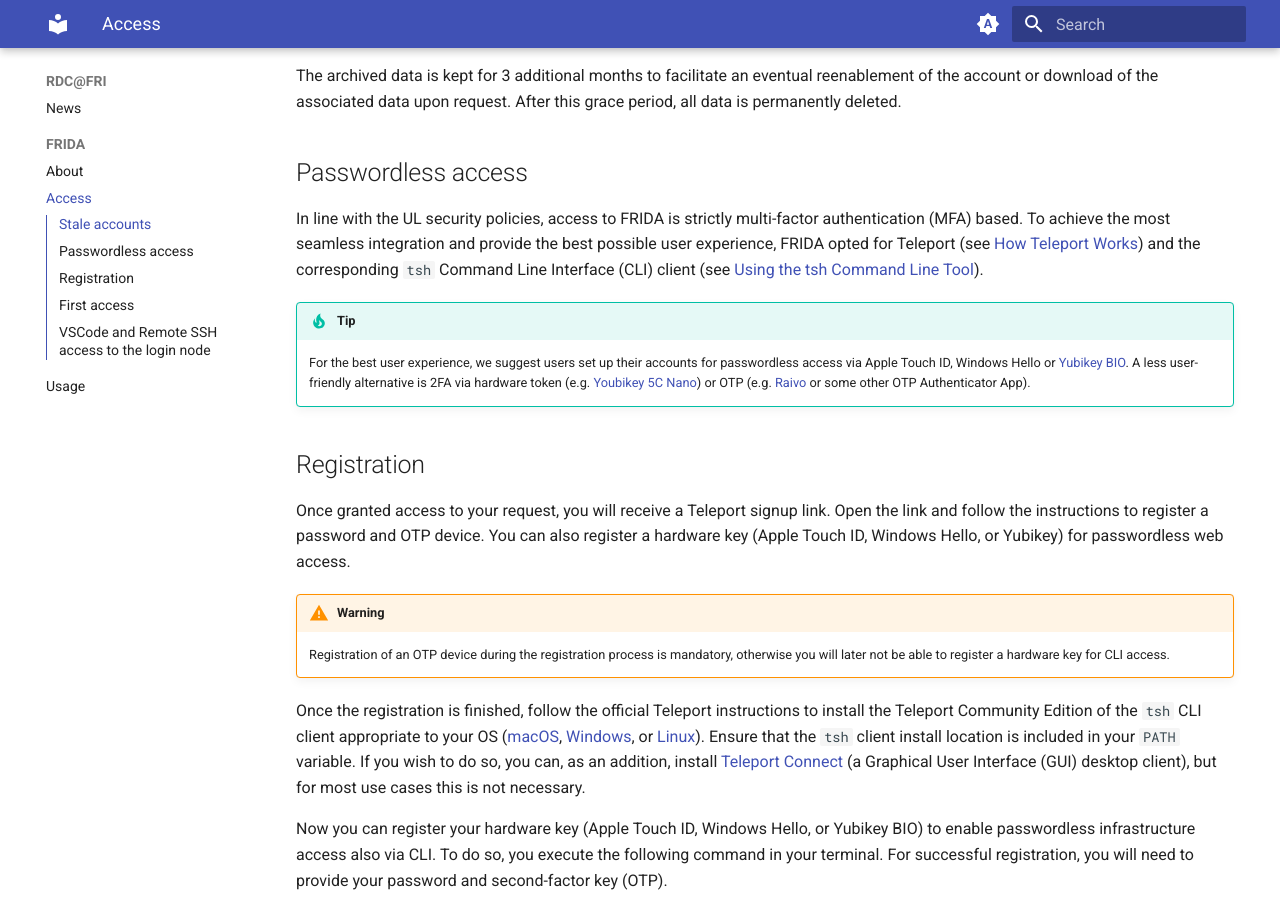
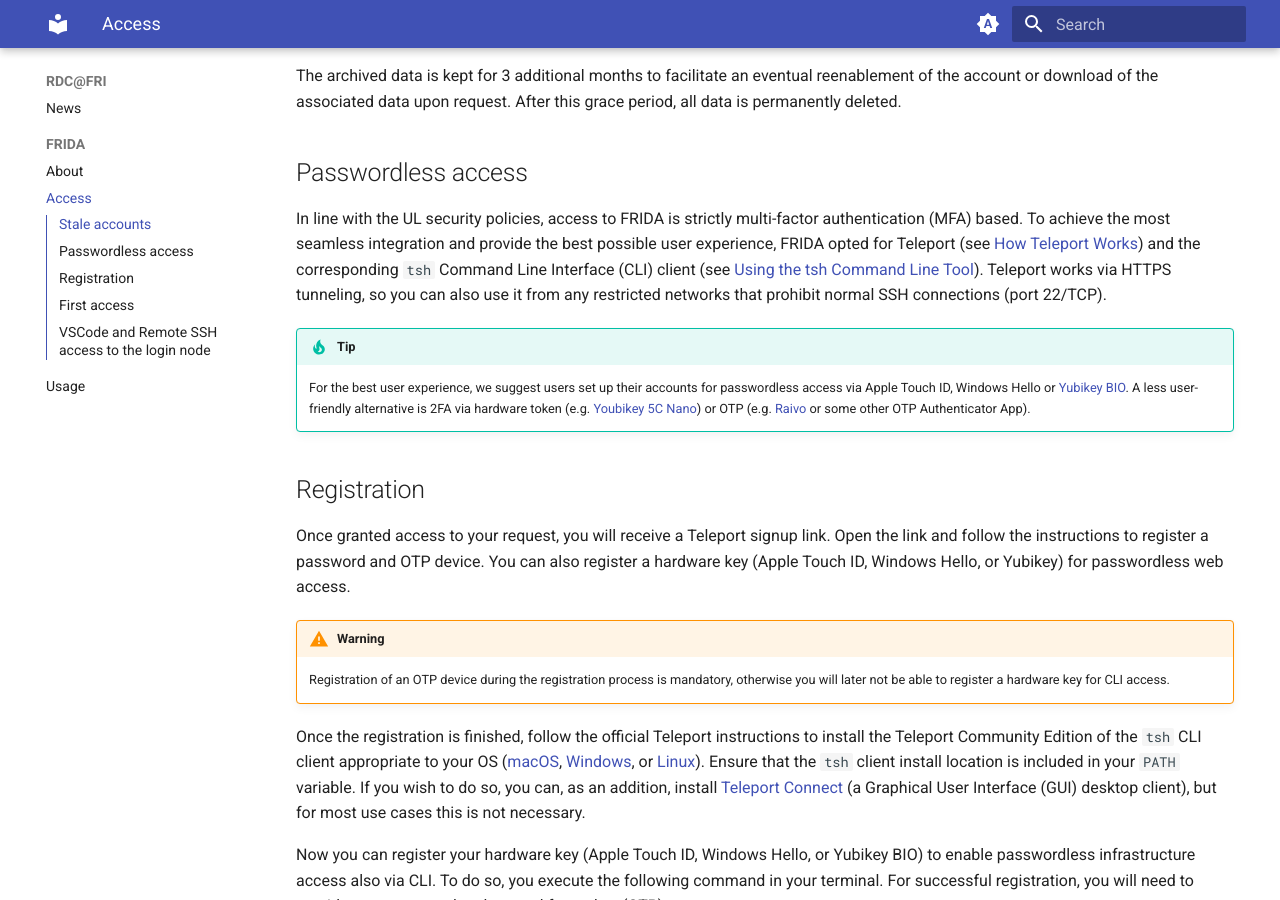
Before and after one commit to UL-FRI/docs.rdc.si, an MkDocs documentation site: the page built from docs/FRIDA/access.md, in a window 1280 px wide and 900 px high, scrolled down 444 px. Built offline with MkDocs 1.6.1 and Material for MkDocs 9.7.7, drawn with Linux system fonts in a browser that asks for light colours.

Commit message:
feat: add HTTPS tunneling advantage

```diff
--- a/docs/FRIDA/access.md
+++ b/docs/FRIDA/access.md
@@ -12,7 +12,7 @@
 
 ## Passwordless access
 
-In line with the UL security policies, access to FRIDA is strictly multi-factor authentication (MFA) based. To achieve the most seamless integration and provide the best possible user experience, FRIDA opted for Teleport (see [How Teleport Works](https://goteleport.com/how-it-works/)) and the corresponding `tsh` Command Line Interface (CLI) client (see [Using the tsh Command Line Tool](https://goteleport.com/docs/connect-your-client/introduction/)).
+In line with the UL security policies, access to FRIDA is strictly multi-factor authentication (MFA) based. To achieve the most seamless integration and provide the best possible user experience, FRIDA opted for Teleport (see [How Teleport Works](https://goteleport.com/how-it-works/)) and the corresponding `tsh` Command Line Interface (CLI) client (see [Using the tsh Command Line Tool](https://goteleport.com/docs/connect-your-client/introduction/)). Teleport works via HTTPS tunneling, so you can also use it from any restricted networks that prohibit normal SSH connections (port 22/TCP).
 
 !!! tip
     For the best user experience, we suggest users set up their accounts for passwordless access via Apple Touch ID, Windows Hello or [Yubikey BIO](https://www.yubico.com/si/product/yubikey-bio-series/yubikey-c-bio/). A less user-friendly alternative is 2FA via hardware token (e.g. [Youbikey 5C Nano](https://www.yubico.com/si/product/yubikey-5c-nano/)) or OTP (e.g. [Raivo](https://raivo-otp.com) or some other OTP Authenticator App).
```
